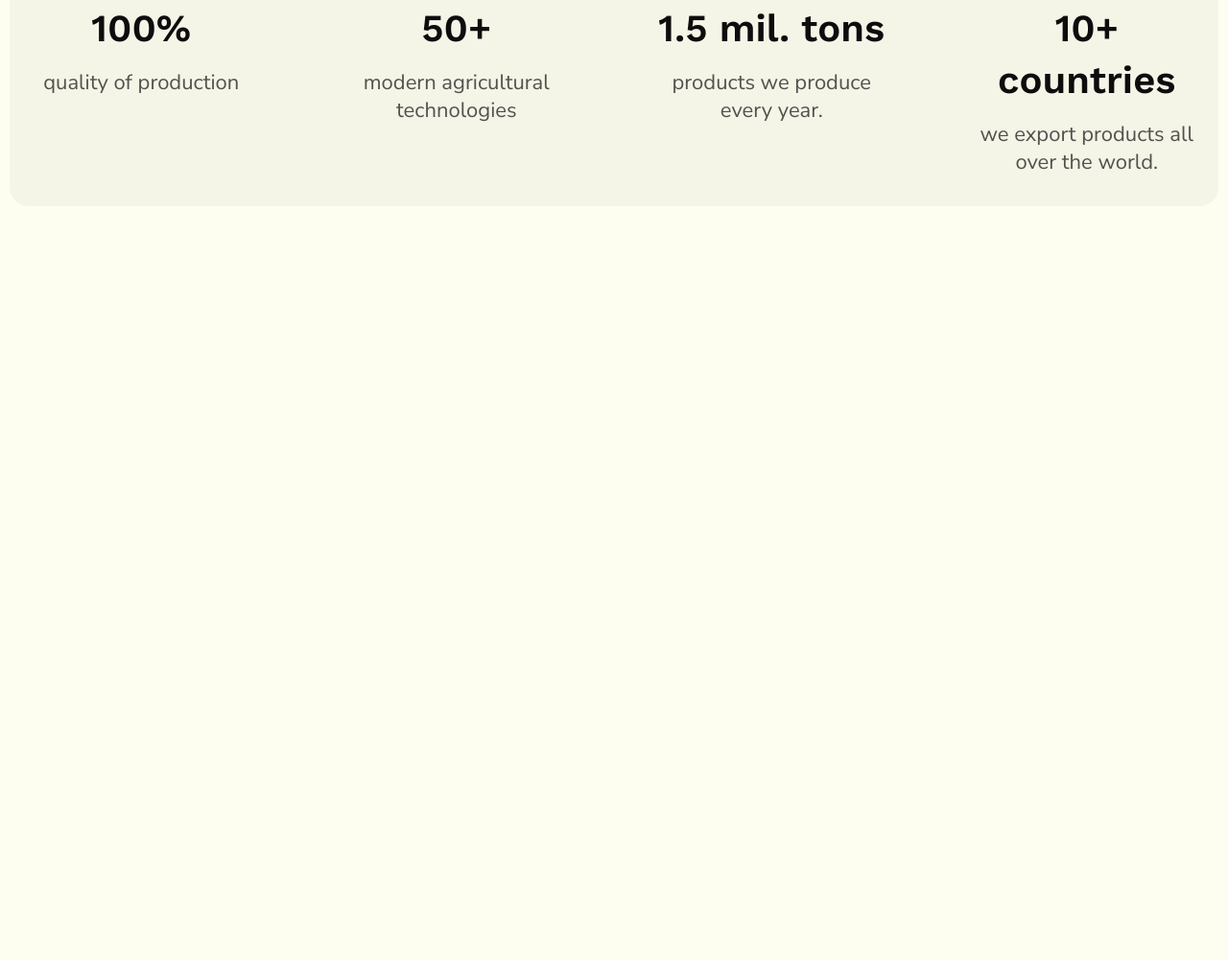
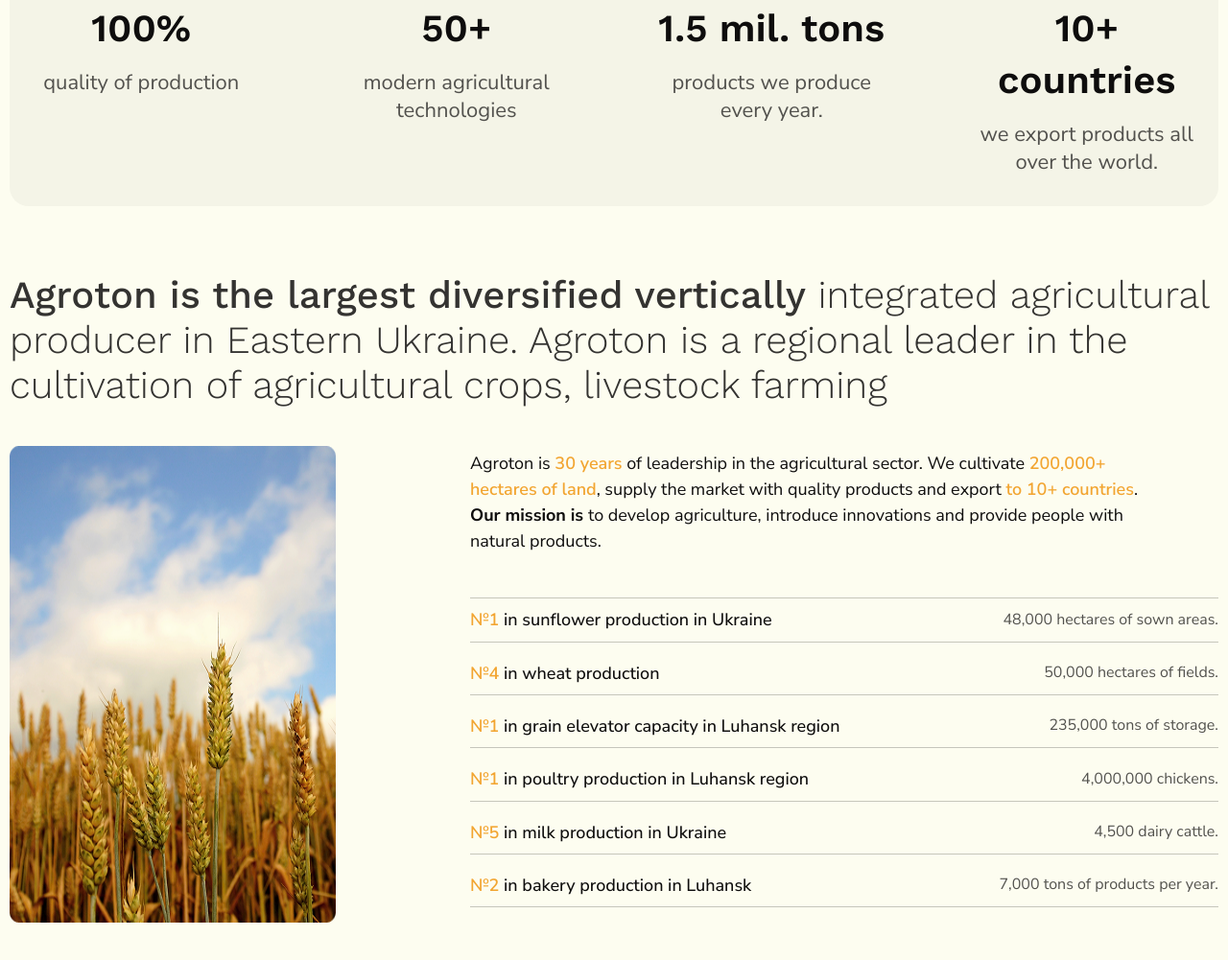
Before and after one commit to yaroslavbabii2023/agroton-start, a plain HTML site: page index.html in a window 1280 px wide. Shown: the part 1107-2108 px from the top of the page at 96% size. Before the commit the page ends 1502 px from the top, so only its background shows below. Drawn offline with Linux system fonts and the light colour scheme.

Commit message:
create about section

```diff
--- a/css/style.css
+++ b/css/style.css
@@ -194,3 +194,66 @@
     font-size: 22px;
     opacity: .7;
 }
+
+.about__progress-text{
+    font-family: 'WorkSans-Light', sans-serif;
+    font-weight: 300;
+    font-size: 40px;
+    margin-bottom: 40px;
+    line-height: 1.17;
+    opacity: .84;
+}
+
+.about__progress-text span{
+    font-family: 'WorkSans-Medium';
+    font-weight: 500;
+}
+
+.about__progress-box{
+    display: flex;
+    gap: 0 140px;
+    margin-bottom: 180px;
+}
+
+.about__progress-boxtext{
+    font-family: 'NunitoSans', sans-serif;
+    margin-bottom: 45px;
+    padding-right: 50px;
+    font-size: 18px;
+    line-height: 1.5;
+    padding-top: 5px;
+}
+
+.about__progress-boxtext .text--bold {
+    font-weight: 700;
+}
+
+.about__progress-table{
+    border-top: 1px solid rgb(14, 13, 13, .23);
+}
+
+.about__progress-item{
+    display: flex;
+    justify-content: space-between;
+    align-items: center;
+    padding: 10px 0;
+    border-bottom: 1px solid rgb(14, 13, 13, .23);
+}
+
+.about__progress-item + .about__progress-item{
+    padding-top: 20px;
+}
+
+.about__progress-item dt {
+    font-size: 18px;
+    font-weight: 500;
+}
+
+.about__progress-item dt span {
+    color: #F2A531;
+    font-weight: 600;
+}
+
+.about__progress-item dd {
+    opacity: .71;
+}
--- a/index.html
+++ b/index.html
@@ -114,6 +114,41 @@
               <dd>we export products all over the world.</dd>
             </div>
           </div>
+          <p class="about__progress-text">
+            <span>Agroton is the largest diversified vertically</span> integrated agricultural producer in Eastern Ukraine. Agroton is a regional leader in the cultivation of agricultural crops, livestock farming
+          </p>
+          <div class="about__progress-box">
+            <img class="about__progress-img" src="images/about-img.png" alt="">
+            <div class="about__progress-tablebox">
+              <p class="about__progress-boxtext">Agroton is <span class="text--color">30 years</span> of leadership in the agricultural sector. We cultivate <span class="text--color">200,000+ hectares of land</span>, supply the market with quality products and export <span class="text--color">to 10+ countries</span>. <span class="text--bold">Our mission is </span>to develop agriculture, introduce innovations and provide people with natural products.</p>
+              <dl class="about__progress-table">
+                <div class="about__progress-item">
+                  <dt><span class="text--color">№1</span> in sunflower production in Ukraine</dt>
+                  <dd>48,000 hectares of sown areas.</dd>
+                </div>
+                <div class="about__progress-item">
+                  <dt><span>№4</span> in wheat production</dt>
+                  <dd>50,000 hectares of fields.</dd>
+                </div>
+                <div class="about__progress-item">
+                  <dt><span>№1</span> in grain elevator capacity in Luhansk region</dt>
+                  <dd>235,000 tons of storage.</dd>
+                </div>
+                <div class="about__progress-item">
+                  <dt><span>№1</span> in poultry production in Luhansk region</dt>
+                  <dd>4,000,000 chickens.</dd>
+                </div>
+                <div class="about__progress-item">
+                  <dt><span>№5</span> in milk production in Ukraine</dt>
+                  <dd>4,500 dairy cattle.</dd>
+                </div>
+                <div class="about__progress-item">
+                  <dt><span>№2</span> in bakery production in Luhansk</dt>
+                  <dd>7,000 tons of products per year.</dd>
+                </div>
+              </dl>
+            </div>
+          </div>
         </div>
       </section>
     </main>
```
Also changed, not shown: images/about-img.png (added).
